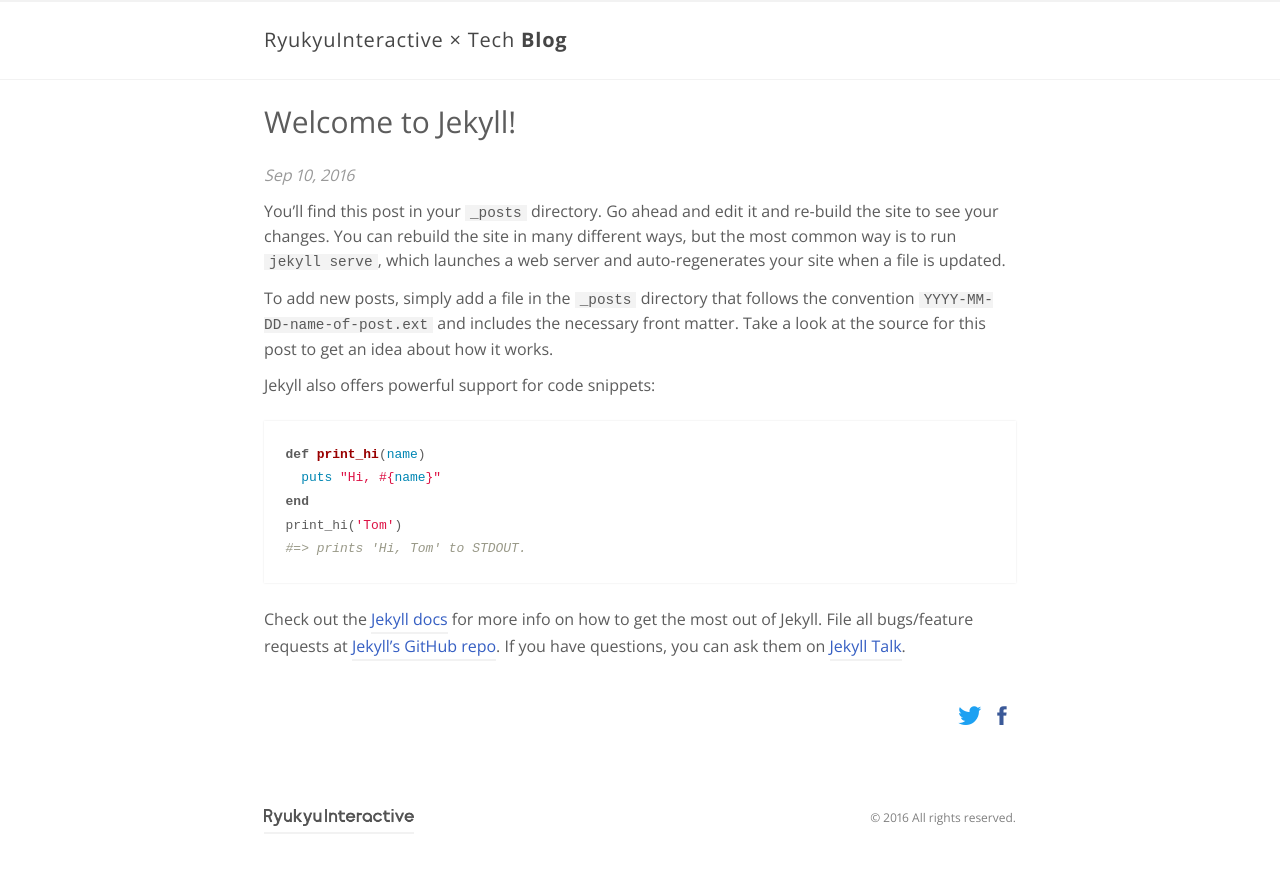
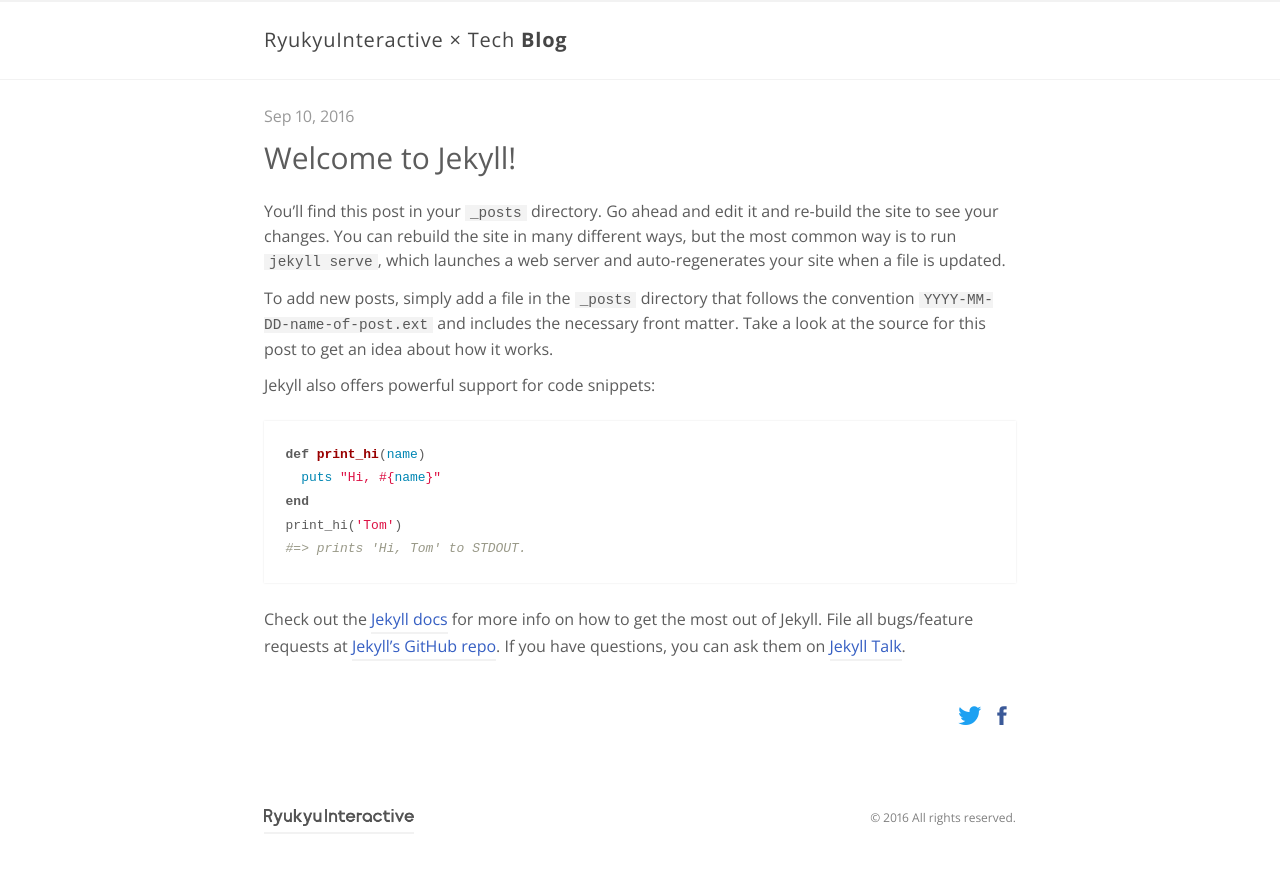
Before and after one commit to RyukyuInteractive/tech.ryukyu-i.co.jp, a Jekyll site: the page built from _posts/2016-09-11-welcome-to-jekyll.markdown, in a window 1280 px wide. Shown: the top 873 px of the page. Built offline with Jekyll 4.4.1, drawn with Linux system fonts in a browser that asks for light colours; a script that is not in the unit is left out.

Commit message:
Add Avatar.

```diff
--- a/_dev/css/base/_typography.scss
+++ b/_dev/css/base/_typography.scss
@@ -27,6 +27,7 @@
 }
 
 h2 {
+  margin-top: $base-spacing;
   font-size: rem(26);
 }
 
--- a/_layouts/post.html
+++ b/_layouts/post.html
@@ -4,8 +4,24 @@
 
 <article class="post container" itemscope itemtype="http://schema.org/BlogPosting">
   <header class="post-header">
+    <div class="post-meta">
+      {% if page.author %}
+      <div class="post-meta-avatar">
+        <a href="//github.com/{{ page.author }}">
+          <img src="//github.com/{{ page.author }}.png" alt="Github Avatar">
+        </a>
+      </div>
+      {% endif %}
+      <div class="post-meta-links">
+        <p class="description">
+          <time datetime="{{ page.date | date_to_xmlschema }}" itemprop="datePublished">{{ page.date | date: "%b %-d, %Y" }}</time>
+          {% if page.author %} •
+          <span itemprop="author" itemscope itemtype="http://schema.org/Person"><span itemprop="name">{{ page.author }}</span></span>
+          {% endif %}
+        </p>
+      </div>
+    </div>
     <h1 class="post-title" itemprop="name headline">{{ page.title }}</h1>
-    <p class="post-meta"><time datetime="{{ page.date | date_to_xmlschema }}" itemprop="datePublished">{{ page.date | date: "%b %-d, %Y" }}</time>{% if page.author %} • <span itemprop="author" itemscope itemtype="http://schema.org/Person"><span itemprop="name">{{ page.author }}</span></span>{% endif %}</p>
   </header>
   <div class="post-content" itemprop="articleBody">
     {{ content }}
--- a/assets/css/main.css
+++ b/assets/css/main.css
@@ -272,6 +272,7 @@
 }
 
 h2 {
+  margin-top: 1.5em;
   font-size: 1.625rem;
 }
 
@@ -515,9 +516,26 @@
   font-style: italic;
 }
 
-.post-meta {
+.post-meta-avatar {
+  display: table-cell;
+}
+
+.post-meta-avatar a {
+  border-bottom: none;
+}
+
+.post-meta-avatar a img {
+  width: 60px;
+  height: 60px;
+  border-radius: 100%;
+  border-width: 4px;
+  border-color: #DDD;
+  border-style: solid;
+}
+
+.post-meta-links .description {
   color: #999;
-  font-style: italic;
+  font-style: normal;
 }
 
 .post-content strong {
```
Also changed, not shown: _dev/css/_layout.scss (+20 -2 lines).
